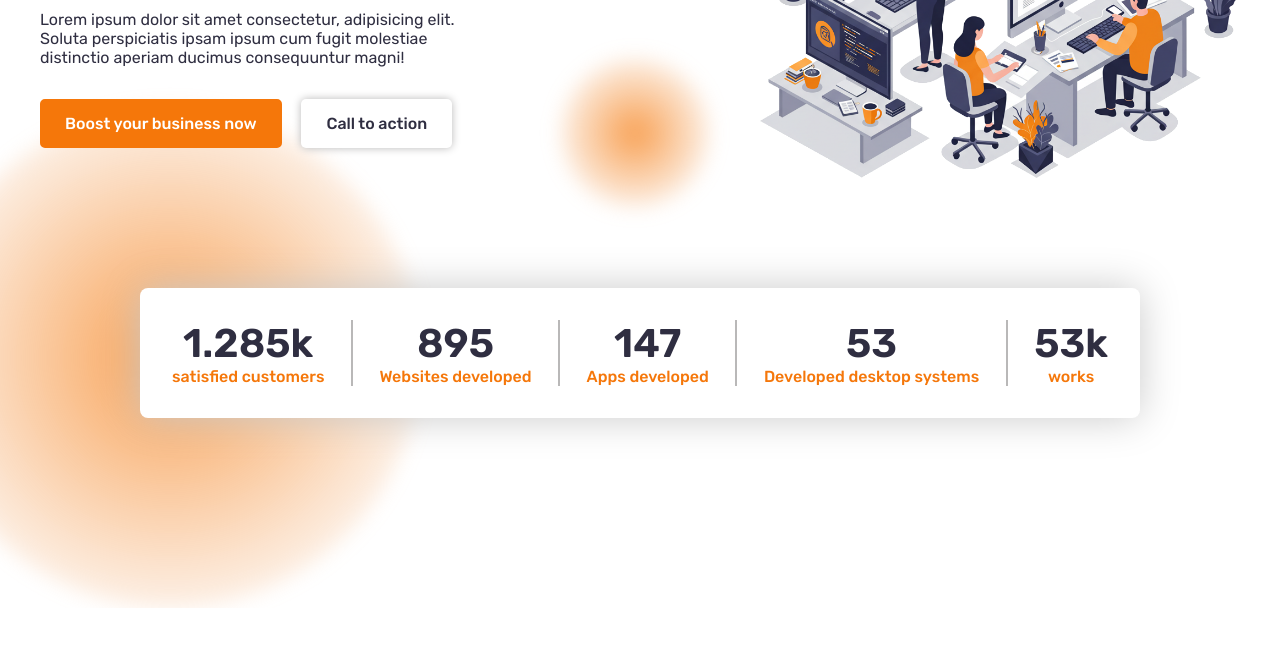
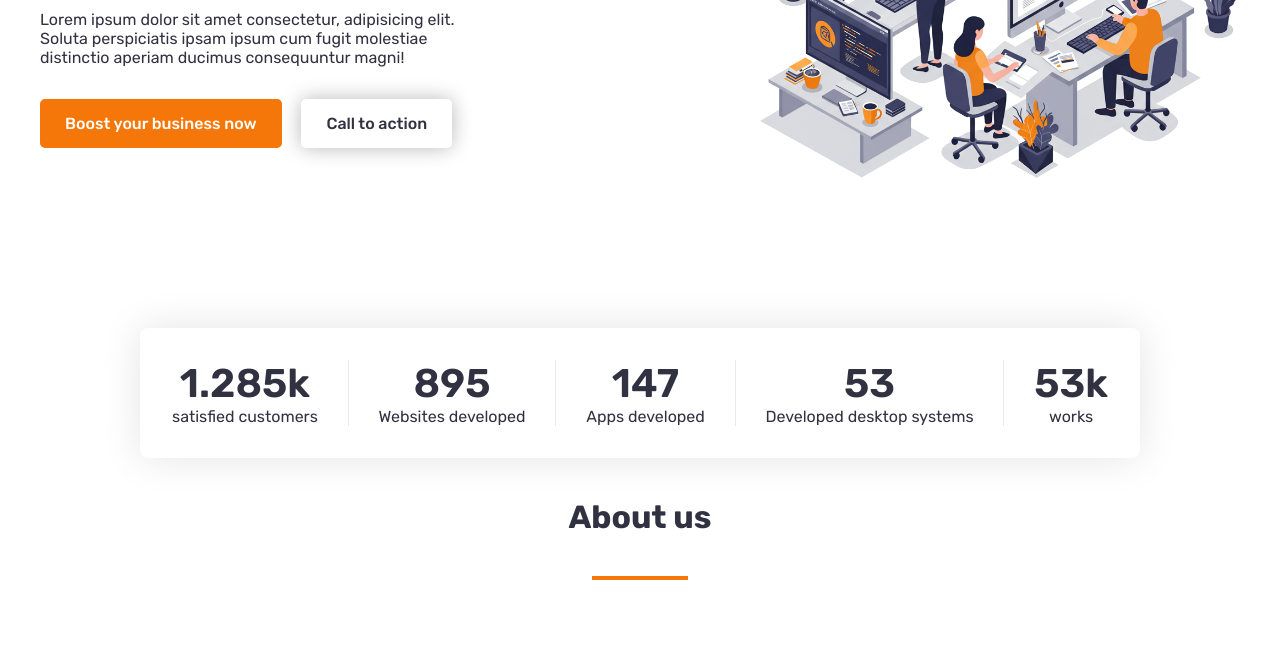
Before and after one commit to LipeMonteiro/agency_go, a plain HTML site: page index.html in a window 1280 px wide. Shown: the part 512-1158 px from the top of the page. Before the commit the page ends 1120 px from the top, so only its background shows below. Drawn offline with Linux system fonts and the light colour scheme.

Commit message:
Style: Retirada dos pontos de luz da home, estilização da página about us

```diff
--- a/index.html
+++ b/index.html
@@ -1,4 +1,3 @@
-
 <!DOCTYPE html>
 <html lang="en">
 
@@ -17,7 +16,7 @@
             <a href="#home" id="header__logo">Agency <span>go</span></a>
             <nav id="header__menu">
                 <a href="http://" class="header__link">Home</a>
-                <a href="http://" class="header__link">About</a>
+                <a href="http://" class="header__link">About us</a>
                 <a href="http://" class="header__link">Services</a>
                 <a href="http://" class="header__link">Work</a>
                 <a href="http://" class="header__link">Contact</a>
@@ -54,38 +53,40 @@
         </section>
 
         <!-- ========== ABOUT ========== -->
-         <section id="about">
+        <section id="about">
             <div class="container">
-                <div id="about__statics">
+                <div id="about__metrics">
                     <ul>
                         <li>
-                            <p class="about__statics-number">1.285k</p>
-                            <p class="about__statics-desc">satisfied customers</p>
+                            <p class="about__metrics-number">1.285k</p>
+                            <p class="about__metrics-desc">satisfied customers</p>
                         </li>
-                        <li class="about__statics-divider"></li>
+                        <li class="about__metrics-divider"></li>
                         <li>
-                            <p class="about__statics-number">895</p>
-                            <p class="about__statics-desc">Websites developed</p>
+                            <p class="about__metrics-number">895</p>
+                            <p class="about__metrics-desc">Websites developed</p>
                         </li>
-                        <li class="about__statics-divider"></li>
+                        <li class="about__metrics-divider"></li>
                         <li>
-                            <p class="about__statics-number">147</p>
-                            <p class="about__statics-desc">Apps developed</p>
+                            <p class="about__metrics-number">147</p>
+                            <p class="about__metrics-desc">Apps developed</p>
                         </li>
-                        <li class="about__statics-divider"></li>
+                        <li class="about__metrics-divider"></li>
                         <li>
-                            <p class="about__statics-number">53</p>
-                            <p class="about__statics-desc">Developed desktop systems</p>
+                            <p class="about__metrics-number">53</p>
+                            <p class="about__metrics-desc">Developed desktop systems</p>
                         </li>
-                        <li class="about__statics-divider"></li>
+                        <li class="about__metrics-divider"></li>
                         <li>
-                            <p class="about__statics-number">53k</p>
-                            <p class="about__statics-desc">works</p>
+                            <p class="about__metrics-number">53k</p>
+                            <p class="about__metrics-desc">works</p>
                         </li>
                     </ul>
                 </div>
+                 <h2 id="about__title">About us</h2>
+                <div class="section-line"></div>
             </div>
-         </section>
+        </section>
     </main>
 </body>
 
--- a/style.css
+++ b/style.css
@@ -20,7 +20,7 @@ a {
 /* ========= VAR COLORS ========= */
 :root {
     --primary: #f5770a;
-    --secondary: #2f2e41;
+    --secondary: #323141;
     --white: #fff;
     --gray: #b9b8b8;
 }
@@ -62,7 +62,7 @@ a {
     font-weight: 500;
     /* border: 2px solid var(--secondary); */
     background-color: var(--white);
-    box-shadow: 0 0 8px var(--gray);
+    box-shadow: 0 0 20px var(--gray);
 }
 
 .btn-secondary:hover {
@@ -165,6 +165,7 @@ a {
     background: radial-gradient(circle, rgba(245, 120, 10, 0.699) 0%, rgba(241, 164, 101, 0.171) 70%, transparent 100%);
     filter: blur(10px);
     z-index: -1;
+    display: none;
 }
 
 .home__ligh:nth-child(1) {
@@ -274,36 +275,62 @@ a {
 /* ===========================
             ABOUT
 ===========================*/
-#about{
+#about {
+    background-color: var(--white);
+}
 
+#about .container {
+    padding: 40px;
 }
-#about__statics{
+
+#about__title {
+    text-align: center;
+    font-size: 2rem;
+    color: var(--secondary);
+    margin: 40px 0;
+}
+
+.section-line {
+    width: 6rem;
+    height: .25rem;
+    background-color: var(--primary);
+    position: relative;
+    left: 50%;
+    transform: translateX(-50%);
+    margin-bottom: 40px;
+}
+
+#about__metrics {
     width: 1000px;
     margin: 0 auto;
     padding: 2rem;
     border-radius: 8px;
     background-color: #fff;
-    box-shadow: 0 0 40px #cacaca;
+    box-shadow: 0 0 40px #e4e4e4;
 }
-#about__statics ul{
+
+#about__metrics ul {
     display: flex;
     justify-content: space-between;
 }
-#about__statics ul li{
+
+#about__metrics ul li {
     text-align: center;
 }
-.about__statics-number{
+
+.about__metrics-number {
     font-size: 2.5rem;
     font-weight: 600;
     color: var(--secondary);
 }
-.about__statics-desc{
-    color: var(--primary);
-    font-weight: 500;
+
+.about__metrics-desc {
+    color: var(--secondary);
 }
-.about__statics-divider{
+
+.about__metrics-divider {
     display: block;
-    width: 2px;
+    width: 1px;
     height: 66px;
-    background-color: var(--gray);
+    background-color: #e9e9e9;
 }
```
